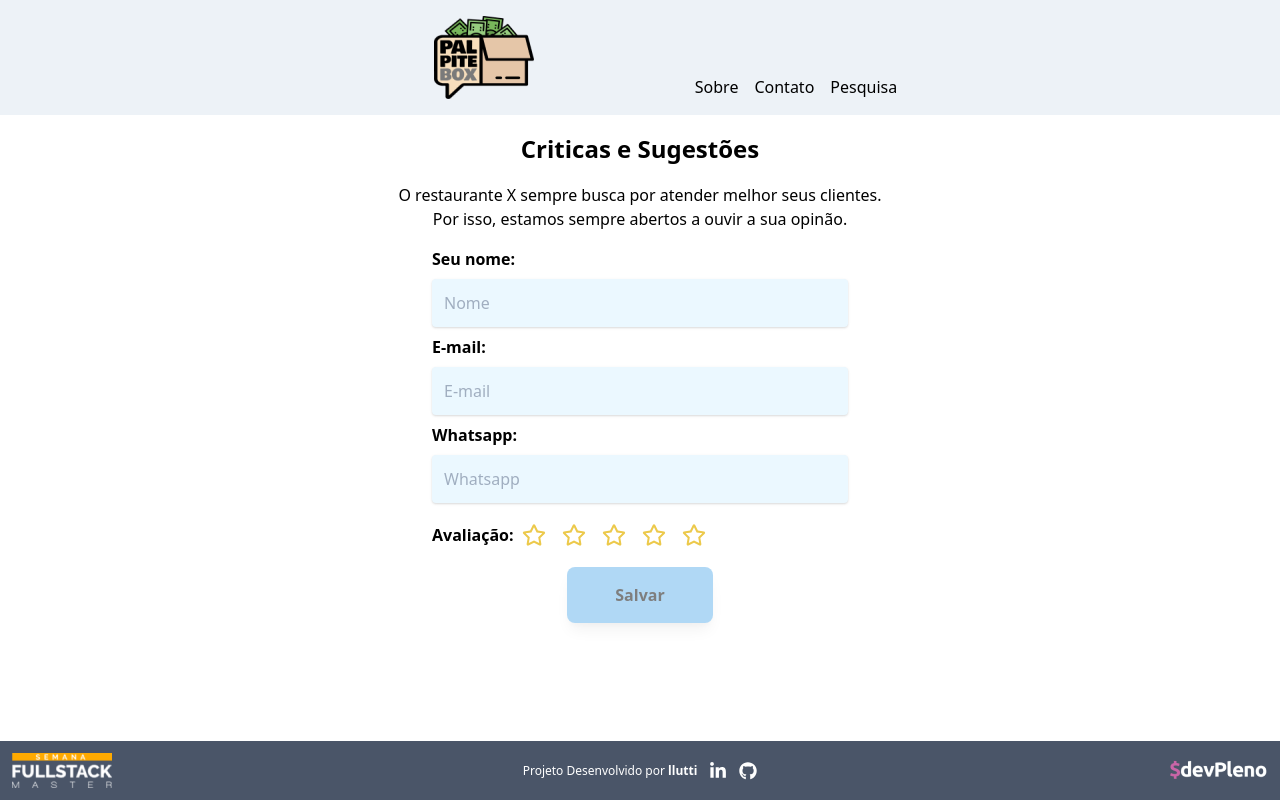
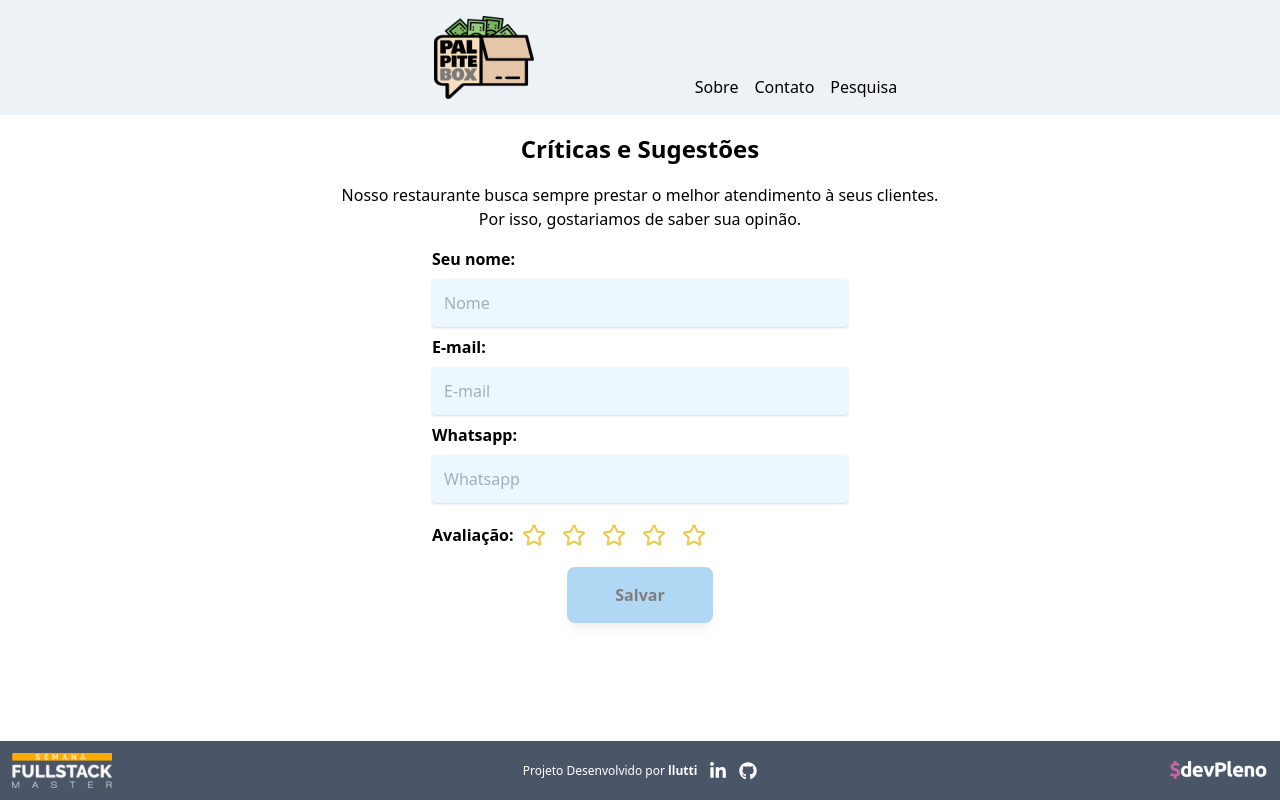
Before and after one commit to llutti/palpitebox, a Next.js app: page /pesquisa in a window 1280 px wide. Built offline with nearby package versions, Linux system fonts and the light colour scheme.

Commit message:
Ajustar alguns textos

```diff
--- a/pages/index.js
+++ b/pages/index.js
@@ -21,7 +21,7 @@ const Index = () =>
       <div className="text-center my-12">
         <Link href='/pesquisa'>
           <a className='bg-blue-400 px-12 py-4 font-bold  rounded-lg shadow-lg hover:shadow'>
-            Dar opinião ou sugestão
+            Acessar Pesquisa
           </a>
         </Link>
       </div>
--- a/pages/pesquisa.js
+++ b/pages/pesquisa.js
@@ -144,11 +144,11 @@ const Pesquisa = () =>
   return (
     <div>
       <PageTitle title='Pesquisa' />
-      <h1 className='text-center font-bold mb-4 text-2xl'>Criticas e Sugestões</h1>
+      <h1 className='text-center font-bold mb-4 text-2xl'>Críticas e Sugestões</h1>
 
       <p className='text-center mb-4'>
-        O restaurante X sempre busca por atender melhor seus clientes.<br />
-        Por isso, estamos sempre abertos a ouvir a sua opinão.
+        Nosso restaurante busca sempre prestar o melhor atendimento à seus clientes.<br />
+        Por isso, gostariamos de saber sua opinão.
       </p>
 
       {!success &&
@@ -215,7 +215,7 @@ const Pesquisa = () =>
       {
         success &&
         <div className='w-1/4 mx-auto pb-8'>
-          <p className='text-center mb-6 bg-blue-100 border-t border-b border-blue-500 text-blue-700 px-4 py-3'>Obrigado por sua Sugestão ou Crítica</p>
+          <p className='text-center mb-6 bg-blue-100 border-t border-b border-blue-500 text-blue-700 px-4 py-3'>Agradecido por sua Sugestão ou Crítica</p>
           {
             retorno.showCupom &&
             <div className='text-center border p-4 mb-4'>
```
